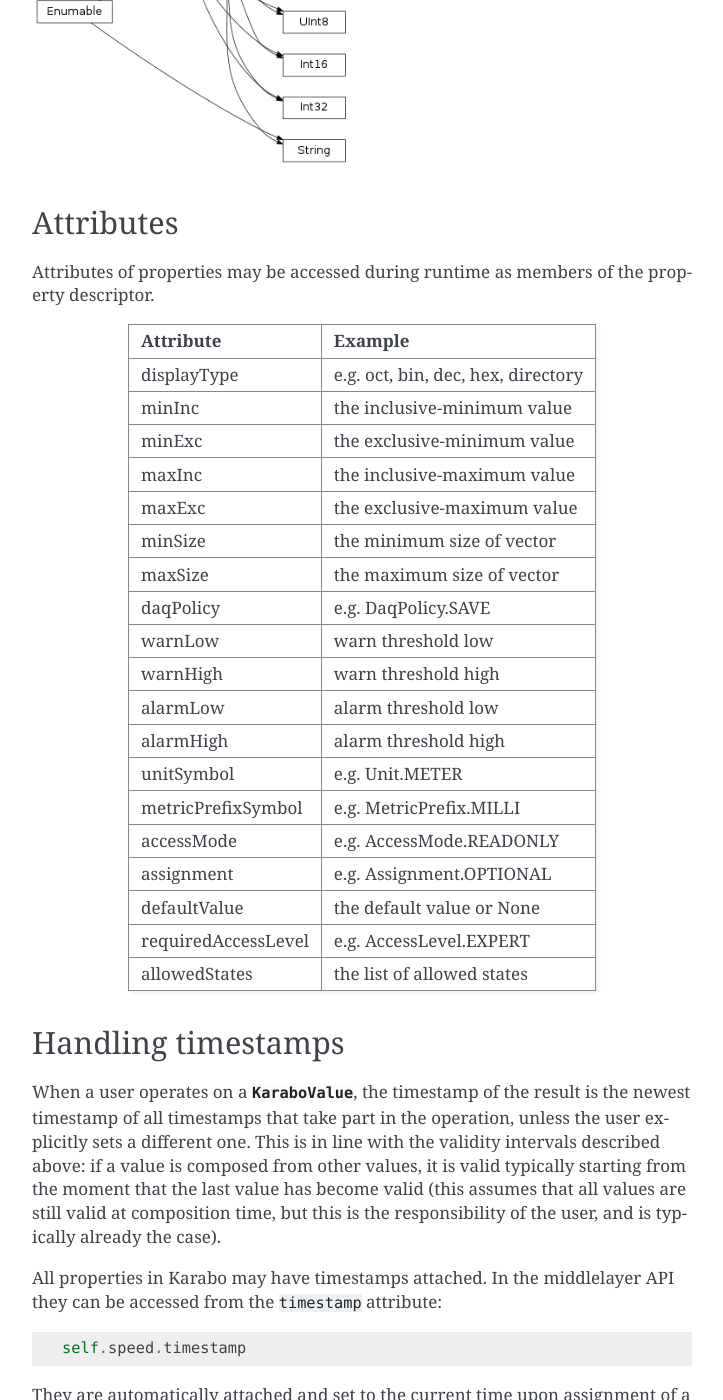
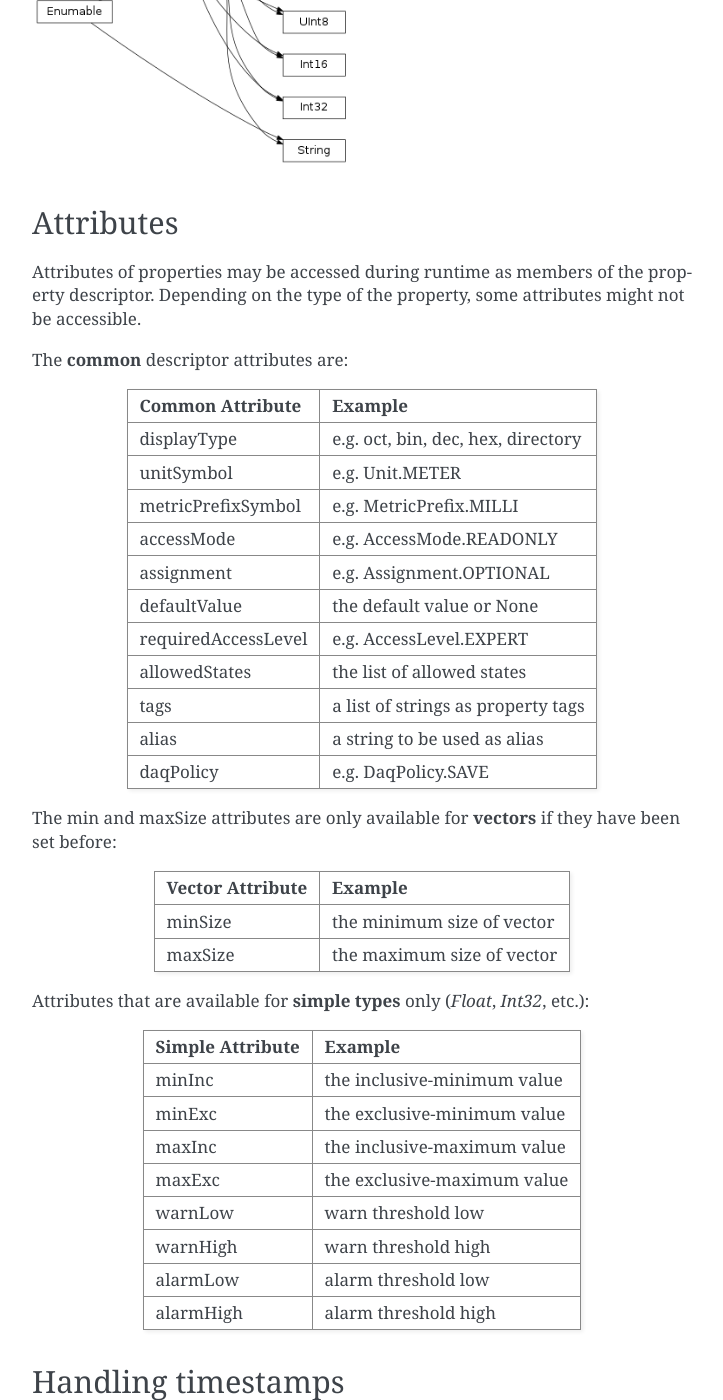
Before and after one commit to European-XFEL/howToMiddlelayer, a Sphinx documentation site: the page built from source/chap1/basic_device.rst, in a window 1280 px wide and 1400 px high, scrolled down 2003 px. Shown: the whole window, without its empty margins (388-1111 px from the left). Built offline with Sphinx 7.4.7, drawn with Linux system fonts in a browser that asks for light colours.

Commit message:
Distinguish attributes

```diff
--- a/source/chap1/basic_device.rst
+++ b/source/chap1/basic_device.rst
@@ -64,53 +64,75 @@ are given as keyword arguments upon initialization.
 
 .. image:: graphics/descriptors.png
 
+.. _attributes
 
 Attributes
 ++++++++++
 
 Attributes of properties may be accessed during runtime as members of the property descriptor.
+Depending on the type of the property, some attributes might not be accessible.
 
-+---------------------+------------------------------------+
-| **Attribute**       |  **Example**                       |
-+---------------------+------------------------------------+
-| displayType         | e.g. oct, bin, dec, hex, directory |
-+---------------------+------------------------------------+
-| minInc              | the inclusive-minimum value        |
-+---------------------+------------------------------------+
-| minExc              | the exclusive-minimum value        |
-+---------------------+------------------------------------+
-| maxInc              | the inclusive-maximum value        |
-+---------------------+------------------------------------+
-| maxExc              | the exclusive-maximum value        |
-+---------------------+------------------------------------+
-| minSize             | the minimum size of vector         |
-+---------------------+------------------------------------+
-| maxSize             | the maximum size of vector         |
-+---------------------+------------------------------------+
-| daqPolicy           | e.g. DaqPolicy.SAVE                |
-+---------------------+------------------------------------+
-| warnLow             | warn threshold low                 |
-+---------------------+------------------------------------+
-| warnHigh            | warn threshold high                |
-+---------------------+------------------------------------+
-| alarmLow            | alarm threshold low                |
-+---------------------+------------------------------------+
-| alarmHigh           | alarm threshold high               |
-+---------------------+------------------------------------+
-| unitSymbol          | e.g. Unit.METER                    |
-+---------------------+------------------------------------+
-| metricPrefixSymbol  | e.g. MetricPrefix.MILLI            |
-+---------------------+------------------------------------+
-| accessMode          | e.g. AccessMode.READONLY           |
-+---------------------+------------------------------------+
-| assignment          | e.g. Assignment.OPTIONAL           |
-+---------------------+------------------------------------+
-| defaultValue        | the default value or None          |
-+---------------------+------------------------------------+
-| requiredAccessLevel | e.g. AccessLevel.EXPERT            |
-+---------------------+------------------------------------+
-| allowedStates       | the list of allowed states         |
-+---------------------+------------------------------------+
+The **common** descriptor attributes are:
+
++----------------------+------------------------------------+
+| **Common Attribute** |  **Example**                       |
++----------------------+------------------------------------+
+| displayType          | e.g. oct, bin, dec, hex, directory |
++----------------------+------------------------------------+
+| unitSymbol           | e.g. Unit.METER                    |
++----------------------+------------------------------------+
+| metricPrefixSymbol   | e.g. MetricPrefix.MILLI            |
++----------------------+------------------------------------+
+| accessMode           | e.g. AccessMode.READONLY           |
++----------------------+------------------------------------+
+| assignment           | e.g. Assignment.OPTIONAL           |
++----------------------+------------------------------------+
+| defaultValue         | the default value or None          |
++----------------------+------------------------------------+
+| requiredAccessLevel  | e.g. AccessLevel.EXPERT            |
++----------------------+------------------------------------+
+| allowedStates        | the list of allowed states         |
++----------------------+------------------------------------+
+| tags                 | a list of strings as property tags |
++----------------------+------------------------------------+
+| alias                | a string to be used as alias       |
++----------------------+------------------------------------+
+| daqPolicy            | e.g. DaqPolicy.SAVE                |
++----------------------+------------------------------------+
+
+The min and maxSize attributes are only available for **vectors** if they have
+been set before:
+
++----------------------+------------------------------------+
+| **Vector Attribute** |  **Example**                       |
++----------------------+------------------------------------+
+| minSize              | the minimum size of vector         |
++----------------------+------------------------------------+
+| maxSize              | the maximum size of vector         |
++----------------------+------------------------------------+
+
+Attributes that are available for **simple types** only (*Float*, *Int32*, etc.):
+
++----------------------+------------------------------------+
+| **Simple Attribute** |  **Example**                       |
++----------------------+------------------------------------+
+| minInc               | the inclusive-minimum value        |
++----------------------+------------------------------------+
+| minExc               | the exclusive-minimum value        |
++----------------------+------------------------------------+
+| maxInc               | the inclusive-maximum value        |
++----------------------+------------------------------------+
+| maxExc               | the exclusive-maximum value        |
++----------------------+------------------------------------+
+| warnLow              | warn threshold low                 |
++----------------------+------------------------------------+
+| warnHigh             | warn threshold high                |
++----------------------+------------------------------------+
+| alarmLow             | alarm threshold low                |
++----------------------+------------------------------------+
+| alarmHigh            | alarm threshold high               |
++----------------------+------------------------------------+
+
 
 .. _timestamping
 
```
